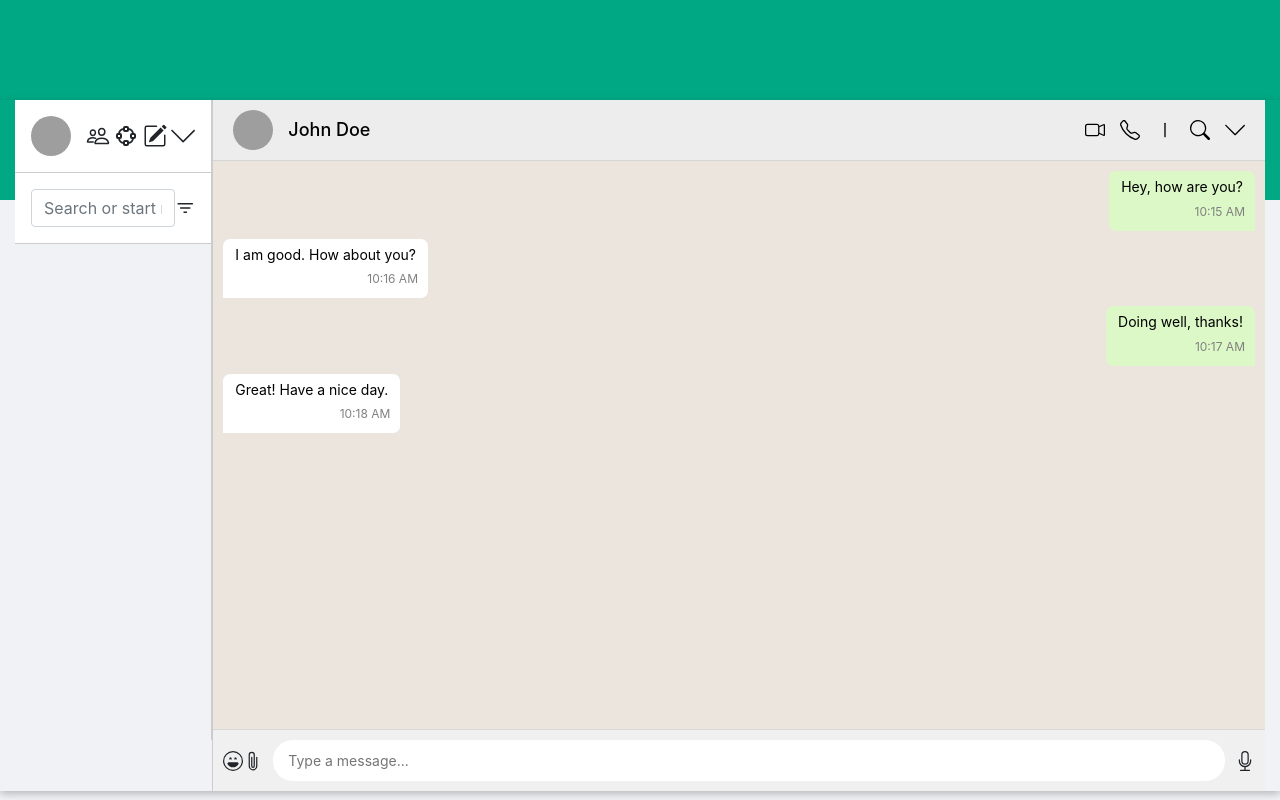
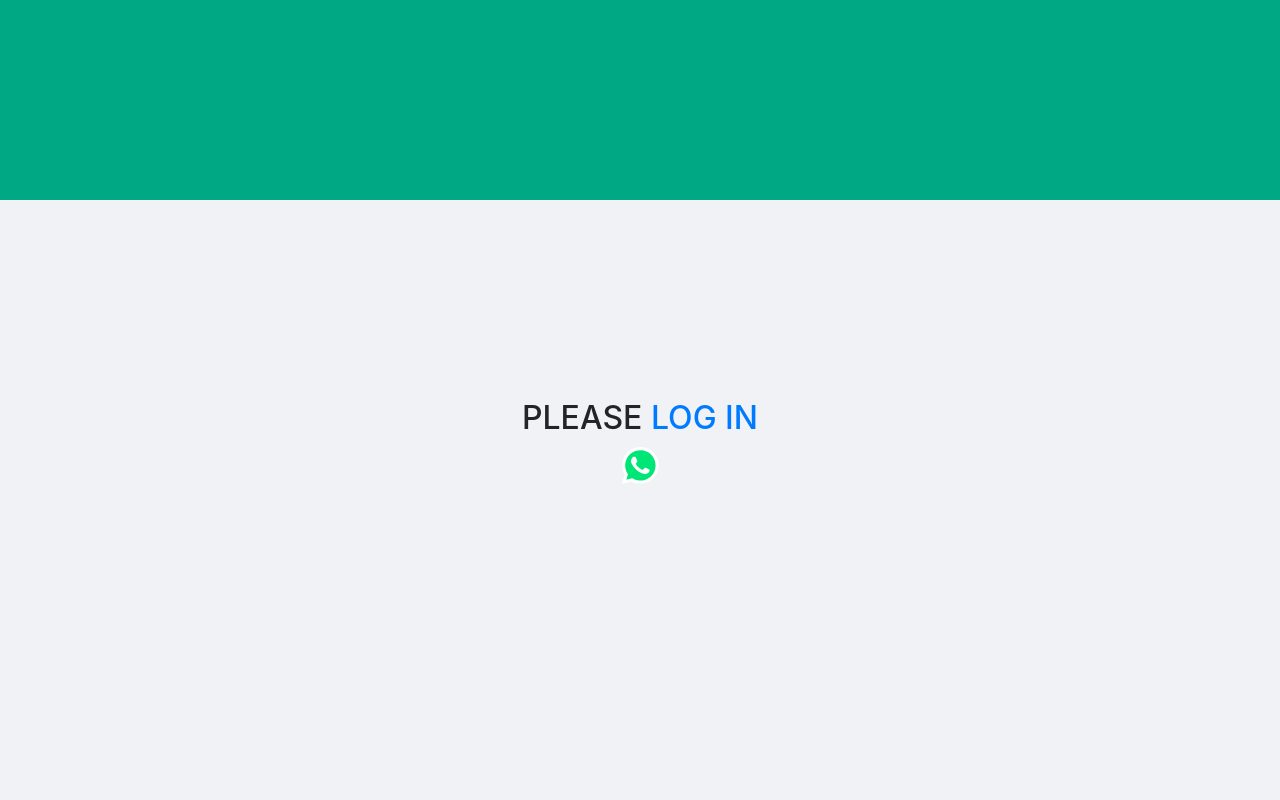
Before and after one commit to Pietrek1989/u5-bw-whatsapp-fe, a React (Create React App) app: page /main in a window 1280 px wide. Built offline with nearby package versions, Linux system fonts and the light colour scheme; grey boxes are pictures that could not be loaded.

Commit message:
added log out and conditional rendering

```diff
--- a/src/components/Login.tsx
+++ b/src/components/Login.tsx
@@ -12,6 +12,7 @@ const Login = () => {
   });
   const navigate = useNavigate();
   const apiUrl = process.env.REACT_APP_BE_URL as String;
+  const [isIncorrect, setIsIncorrect] = useState(false);
 
   const [token, setToken] = useState(localStorage.getItem("token") || "");
   const logIn = async (formValues: FormValues) => {
@@ -27,11 +28,15 @@ const Login = () => {
         const data = await res.json();
         setToken(data.accessToken);
         console.log(data);
+        localStorage.setItem("accessToken", data.accessToken);
+        localStorage.setItem("refreshToken", data.refreshToken);
+        setIsIncorrect(false);
         navigate(
           `/main?accessToken=${data.accessToken}&refreshToken=${data.refreshToken}`
         );
       } else {
         console.error("Error logging in:");
+        setIsIncorrect(true);
       }
     } catch (error) {
       console.error(error);
@@ -107,6 +112,9 @@ const Login = () => {
                   <Link to={"/register"}>register</Link>
                 </p>
               </Form>
+              {isIncorrect && (
+                <p className="text-danger">Wrong password, try again!</p>
+              )}
               <a href={`${apiUrl}/users/googlelogin`}>
                 <button
                   id="google-button"
--- a/src/components/MainPage.tsx
+++ b/src/components/MainPage.tsx
@@ -7,6 +7,7 @@ import Sidebar from "./Sidebar/SideBar";
 import ChatHeader from "../components/chat/ChatHeader";
 import MessageList from "../components/chat/MessageList";
 import MessageInput from "../components/chat/MeassageInput";
+import { Link } from "react-router-dom";
 
 interface ChatPartner {
   name: string;
@@ -80,6 +81,44 @@ const MainPage: React.FC = () => {
     // Handle sending a message
   };
 
+  if (
+    !localStorage.getItem("accessToken") ||
+    !localStorage.getItem("refreshToken")
+  ) {
+    console.log("User is not logged in", localStorage.getItem("refreshToken"));
+
+    return (
+      <div
+        className="d-flex justify-content-center align-items-center flex-column"
+        style={{ height: 500 }}
+      >
+        <h2>
+          PLEASE <Link to="/">LOG IN</Link>
+        </h2>
+        <p>
+          {" "}
+          <svg
+            xmlns="http://www.w3.org/2000/svg"
+            width="39"
+            height="39"
+            viewBox="0 0 39 39"
+          >
+            <path
+              fill="#00E676"
+              d="M10.7 32.8l.6.3c2.5 1.5 5.3 2.2 8.1 2.2 8.8 0 16-7.2 16-16 0-4.2-1.7-8.3-4.7-11.3s-7-4.7-11.3-4.7c-8.8 0-16 7.2-15.9 16.1 0 3 .9 5.9 2.4 8.4l.4.6-1.6 5.9 6-1.5z"
+            ></path>
+            <path
+              fill="#FFF"
+              d="M32.4 6.4C29 2.9 24.3 1 19.5 1 9.3 1 1.1 9.3 1.2 19.4c0 3.2.9 6.3 2.4 9.1L1 38l9.7-2.5c2.7 1.5 5.7 2.2 8.7 2.2 10.1 0 18.3-8.3 18.3-18.4 0-4.9-1.9-9.5-5.3-12.9zM19.5 34.6c-2.7 0-5.4-.7-7.7-2.1l-.6-.3-5.8 1.5L6.9 28l-.4-.6c-4.4-7.1-2.3-16.5 4.9-20.9s16.5-2.3 20.9 4.9 2.3 16.5-4.9 20.9c-2.3 1.5-5.1 2.3-7.9 2.3zm8.8-11.1l-1.1-.5s-1.6-.7-2.6-1.2c-.1 0-.2-.1-.3-.1-.3 0-.5.1-.7.2 0 0-.1.1-1.5 1.7-.1.2-.3.3-.5.3h-.1c-.1 0-.3-.1-.4-.2l-.5-.2c-1.1-.5-2.1-1.1-2.9-1.9-.2-.2-.5-.4-.7-.6-.7-.7-1.4-1.5-1.9-2.4l-.1-.2c-.1-.1-.1-.2-.2-.4 0-.2 0-.4.1-.5 0 0 .4-.5.7-.8.2-.2.3-.5.5-.7.2-.3.3-.7.2-1-.1-.5-1.3-3.2-1.6-3.8-.2-.3-.4-.4-.7-.5h-1.1c-.2 0-.4.1-.6.1l-.1.1c-.2.1-.4.3-.6.4-.2.2-.3.4-.5.6-.7.9-1.1 2-1.1 3.1 0 .8.2 1.6.5 2.3l.1.3c.9 1.9 2.1 3.6 3.7 5.1l.4.4c.3.3.6.5.8.8 2.1 1.8 4.5 3.1 7.2 3.8.3.1.7.1 1 .2h1c.5 0 1.1-.2 1.5-.4.3-.2.5-.2.7-.4l.2-.2c.2-.2.4-.3.6-.5s.4-.4.5-.6c.2-.4.3-.9.4-1.4v-.7s-.1-.1-.3-.2z"
+            ></path>
+          </svg>
+        </p>
+      </div>
+    );
+  } else {
+    const isToken = localStorage.getItem("refreshToken");
+    console.log(isToken);
+
     return (
       <Container fluid id="chat-container">
         <Row>
@@ -103,6 +142,7 @@ const MainPage: React.FC = () => {
         </Row>
       </Container>
     );
+  }
 };
 
 export default MainPage;
--- a/src/components/Sidebar/Header.tsx
+++ b/src/components/Sidebar/Header.tsx
@@ -9,6 +9,8 @@ import { Modal } from "react-bootstrap";
 import { useState } from "react";
 import { useSelector } from "react-redux";
 import { RootState } from "../../redux/store";
+import { Dropdown } from "react-bootstrap";
+import { useNavigate } from "react-router";
 
 interface User {
   name: string;
@@ -25,6 +27,7 @@ const Header: React.FC = () => {
   const userInfo = useSelector((state: RootState) => state.users.userInfo);
 
   const [isProfileOpen, setIsProfileOpen] = useState(false);
+  const navigate = useNavigate();
 
   const handleOpenProfile = () => {
     setIsProfileOpen(true);
@@ -32,6 +35,11 @@ const Header: React.FC = () => {
 
   const handleCloseProfile = () => {
     setIsProfileOpen(false);
+  };
+  const handleLogOut = () => {
+    localStorage.setItem("accessToken", "");
+    localStorage.setItem("refreshToken", "");
+    navigate("/");
   };
   return (
     <div className="header bg-white">
@@ -53,7 +61,22 @@ const Header: React.FC = () => {
         <IoPeopleOutline size={24} />
         <TbVectorBezierCircle size={24} />
         <BsPencilSquare size={24} />
-        <SlArrowDown size={24} />
+        <Dropdown>
+          <Dropdown.Toggle variant="secondary" id="dropdown-basic">
+            <SlArrowDown size={24} />
+          </Dropdown.Toggle>
+
+          <Dropdown.Menu>
+            <Dropdown.Item href="#">New Group</Dropdown.Item>
+            <Dropdown.Item href="#">New Community</Dropdown.Item>
+            <Dropdown.Item href="#">Starred Messages</Dropdown.Item>
+            <Dropdown.Item href="#">Select Chats</Dropdown.Item>
+            <Dropdown.Item href="#">Settings</Dropdown.Item>
+
+            <Dropdown.Divider />
+            <Dropdown.Item onClick={handleLogOut}>Log Out</Dropdown.Item>
+          </Dropdown.Menu>
+        </Dropdown>
       </div>
     </div>
   );
--- a/src/styles/Editprofile.css
+++ b/src/styles/Editprofile.css
@@ -138,3 +138,33 @@
 .about-title {
   color: #075e54;
 }
+
+.edit-profile .btn-secondary:not(:disabled):not(.disabled).active,
+.btn-secondary:not(:disabled):not(.disabled):active,
+.show > .btn-secondary.dropdown-toggle {
+  background-color: white;
+  color: black;
+  border: none;
+  outline: 0;
+}
+.edit-profile .btn-secondary,
+.btn-secondary.focus {
+  background-color: white;
+  color: black;
+  border: none;
+  outline: 0;
+}
+.btn-secondary {
+  background-color: white;
+  color: black;
+  border: none;
+  outline: 0;
+}
+.edit-profile .btn-secondary.focus,
+.btn-secondary:focus,
+.btn-secondary:hover {
+  background-color: white;
+  color: black;
+  border: none;
+  outline: 0;
+}
```
Lines whose indentation alone changed are shown as unchanged.
